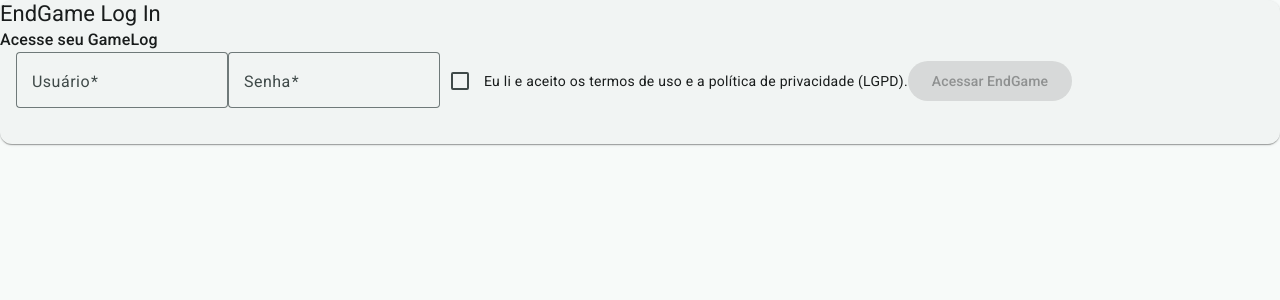
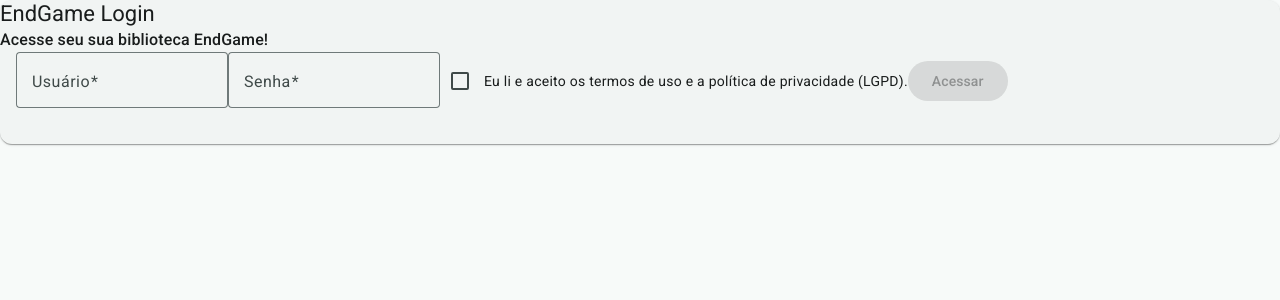
Before and after one commit to dubuguidev/EndGame-final, an Angular app in the folder GameLog/: page /login in a window 1280 px wide. Shown: the top 300 px of the page. Built offline with nearby package versions, Linux system fonts and the light colour scheme.

Commit message:
correçoes zinh as

```diff
--- a/GameLog/src/app/app.ts
+++ b/GameLog/src/app/app.ts
@@ -1,5 +1,3 @@
-// src/app/app.ts (Versão Completa e Final)
-
 import { Component } from '@angular/core';
 import { RouterOutlet } from '@angular/router';
 import { CommonModule } from '@angular/common'; // <--- ONDE ESTÃO O *ngIf E | async
--- a/GameLog/src/app/models/game.model.ts
+++ b/GameLog/src/app/models/game.model.ts
@@ -1,5 +1,3 @@
-// src/app/models/game.model.ts
-
 export type GameStatus = 'Played' | 'Playing' | 'To Play';
 
 export interface Game {
--- a/GameLog/src/app/pages/auth/auth.html
+++ b/GameLog/src/app/pages/auth/auth.html
@@ -1,7 +1,7 @@
 <div class="auth-wrapper">
   <mat-card class="login-card mat-elevation-z4">
-    <mat-card-title>EndGame Log In</mat-card-title>
-    <mat-card-subtitle>Acesse seu GameLog</mat-card-subtitle>
+    <mat-card-title>EndGame Login</mat-card-title>
+    <mat-card-subtitle>Acesse seu sua biblioteca EndGame!</mat-card-subtitle>
 
     <mat-card-content>
       <form [formGroup]="authForm" (ngSubmit)="onSubmit()">
@@ -24,7 +24,7 @@
         </p>
 
         <button mat-raised-button color="primary" [disabled]="authForm.invalid" type="submit" class="full-width login-button">
-          Acessar EndGame
+          Acessar
         </button>
       </form>
     </mat-card-content>
--- a/GameLog/src/app/pages/auth/auth.ts
+++ b/GameLog/src/app/pages/auth/auth.ts
@@ -1,5 +1,3 @@
-// src/app/pages/auth/auth.ts
-
 import { Component, OnInit } from '@angular/core';
 import { CommonModule } from '@angular/common';
 import { FormBuilder, FormGroup, Validators, ReactiveFormsModule } from '@angular/forms';
--- a/GameLog/src/app/pages/dashboard/dashboard.ts
+++ b/GameLog/src/app/pages/dashboard/dashboard.ts
@@ -1,4 +1,4 @@
-import { Component } from '@angular/core'; // Removido OnInit, pois não é estritamente necessário
+import { Component } from '@angular/core';
 import { CommonModule } from '@angular/common';
 import { MatCardModule } from '@angular/material/card';
 import { MatIconModule } from '@angular/material/icon';
@@ -18,11 +18,10 @@
 }
 
 @Component({
-  // Nota: Certifique-se que o seu seletor não inclui .component
   selector: 'app-dashboard',
   standalone: true,
   imports: [CommonModule, MatCardModule, MatIconModule],
-  templateUrl: './dashboard.html', // Assumindo que o template é dashboard.html
+  templateUrl: './dashboard.html',
   styleUrls: ['./dashboard.scss']
 })
 
--- a/GameLog/src/app/pages/game-form/game-form.ts
+++ b/GameLog/src/app/pages/game-form/game-form.ts
@@ -1,5 +1,3 @@
-// src/app/pages/game-form/game-form.component.ts
-
 import { Component, OnInit } from '@angular/core';
 import { CommonModule } from '@angular/common';
 import { FormBuilder, FormGroup, Validators, ReactiveFormsModule } from '@angular/forms';
--- a/GameLog/src/app/pages/game-list/game-list.ts
+++ b/GameLog/src/app/pages/game-list/game-list.ts
@@ -1,5 +1,3 @@
-// src/app/pages/game-list/game-list.ts
-
 import { Component } from '@angular/core';
 import { CommonModule } from '@angular/common';
 import { RouterModule } from '@angular/router';
--- a/GameLog/src/index.html
+++ b/GameLog/src/index.html
@@ -2,7 +2,7 @@
 <html lang="en">
 <head>
   <meta charset="utf-8">
-  <title>EndGame</title>
+  <title>End Game</title>
   <link rel="icon" type="image/png" href="img/controle-de-video-game.png">
   <meta name="viewport" content="width=device-width, initial-scale=1">
   <link href="https://fonts.googleapis.com/css2?family=Roboto:wght@300;400;500&display=swap" rel="stylesheet">
```
Also changed, not shown: GameLog/src/app/pages/game-details/game-details.ts (+2 -5 lines).
